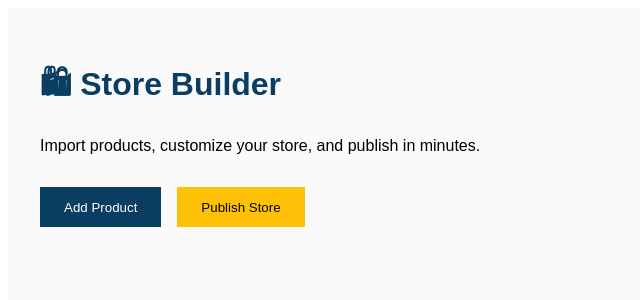
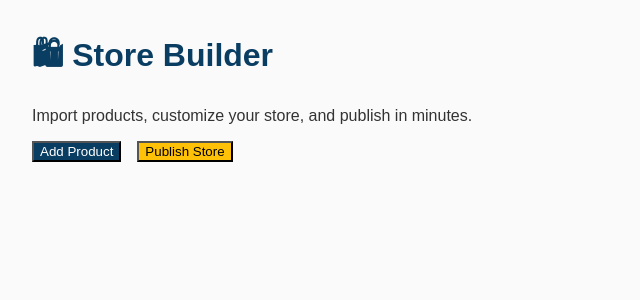
Before and after one commit to nextwaveaisuite/dropstacker-pro, a Next.js app: page /storebuilder in a window 1280 px wide. Shown: the top 300 px of the page, without its empty margins (0-640 px from the left). Built offline with nearby package versions, Linux system fonts and the light colour scheme.

Commit message:
storebuilder.js

```diff
--- a/pages/storebuilder.js
+++ b/pages/storebuilder.js
@@ -1,16 +1,12 @@
+import '../styles/theme.css';
+
 export default function StoreBuilder() {
   return (
-    <div style={{ fontFamily: 'Arial, sans-serif', padding: '2rem', backgroundColor: '#FAFAFA', minHeight: '100vh' }}>
-      <h1 style={{ color: '#0A3D62' }}>🛍 Store Builder</h1>
+    <div className="store-builder">
+      <h1>🛍 Store Builder</h1>
       <p>Import products, customize your store, and publish in minutes.</p>
-      <div style={{ marginTop: '2rem' }}>
-        <button style={{ marginRight: '1rem', padding: '0.8rem 1.5rem', backgroundColor: '#0A3D62', color: '#fff', border: 'none', cursor: 'pointer' }}>
-          Add Product
-        </button>
-        <button style={{ padding: '0.8rem 1.5rem', backgroundColor: '#FFC107', border: 'none', cursor: 'pointer' }}>
-          Publish Store
-        </button>
-      </div>
+      <button className="btn-dark" style={{ marginRight: '1rem' }}>Add Product</button>
+      <button className="btn-primary">Publish Store</button>
     </div>
   );
-}
+  }
```
